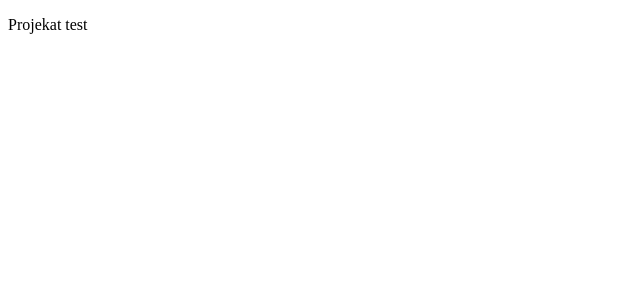
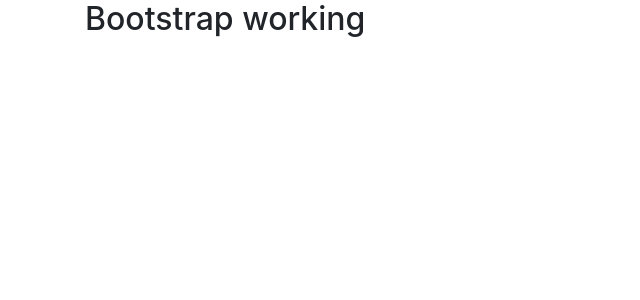
Before and after one commit to AmirSejdinovic/Angular-Recipe-book-and-shooping-list, an Angular app: page / in a window 1280 px wide. Shown: the top 300 px of the page, without its empty margins (0-640 px from the left). Built offline with nearby package versions, Linux system fonts and the light colour scheme.

Commit message:
Adding bootstrap to this project

```diff
--- a/angular.json
+++ b/angular.json
@@ -24,6 +24,7 @@
               "src/assets"
             ],
             "styles": [
+              "./node_modules/bootstrap/dist/css/bootstrap.min.css",
               "src/styles.css"
             ],
             "scripts": []
--- a/package.json
+++ b/package.json
@@ -19,6 +19,7 @@
     "@angular/platform-browser": "~10.1.0",
     "@angular/platform-browser-dynamic": "~10.1.0",
     "@angular/router": "~10.1.0",
+    "bootstrap": "^4.5.2",
     "rxjs": "~6.6.0",
     "tslib": "^2.0.0",
     "zone.js": "~0.10.2"
--- a/src/app/app.component.html
+++ b/src/app/app.component.html
@@ -1 +1,7 @@
-<p>Projekat test</p>
+<div class="container">
+  <div class="row">
+    <div class="col-md-12">
+      <h2>Bootstrap working</h2>
+    </div>
+  </div>
+</div>
```
Also changed, not shown: 1 other file (tests, documents, lock files or other folders).
